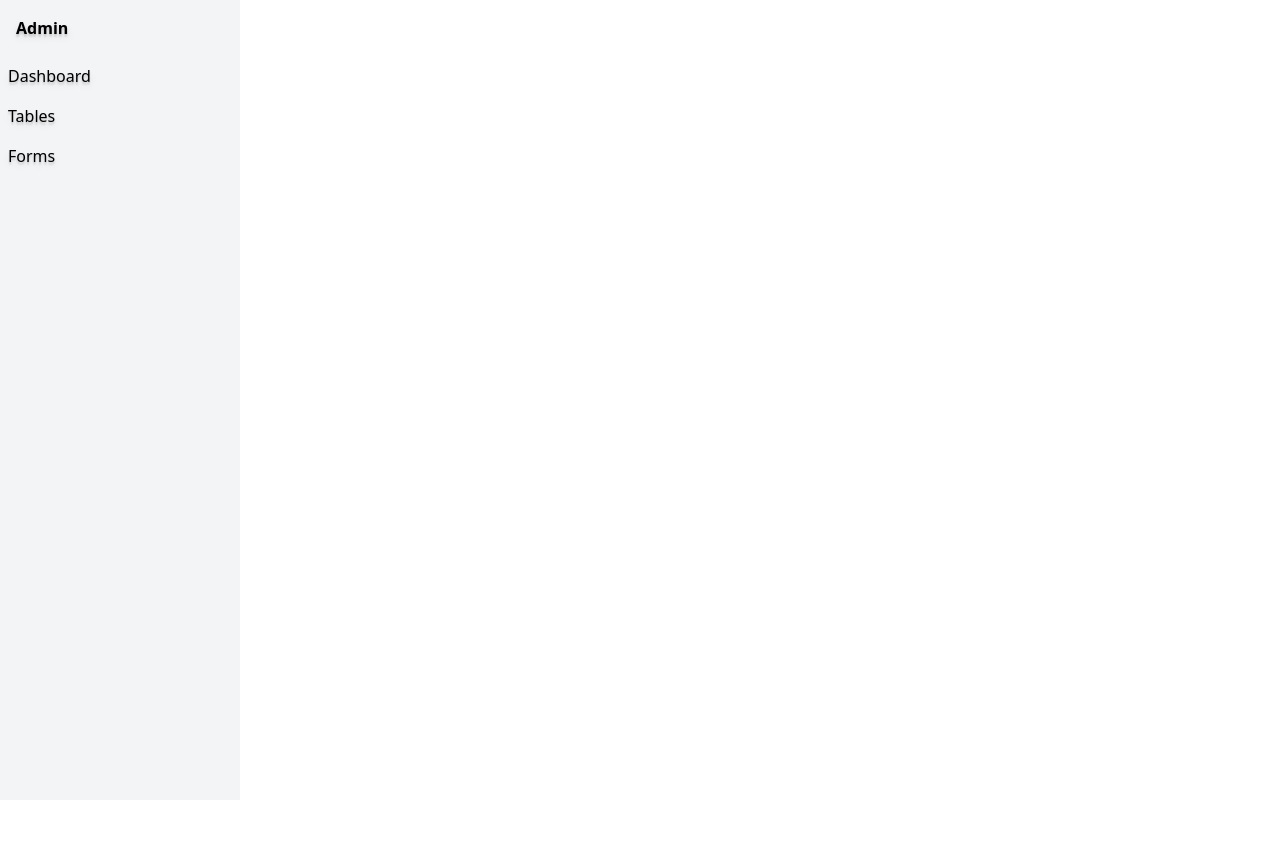
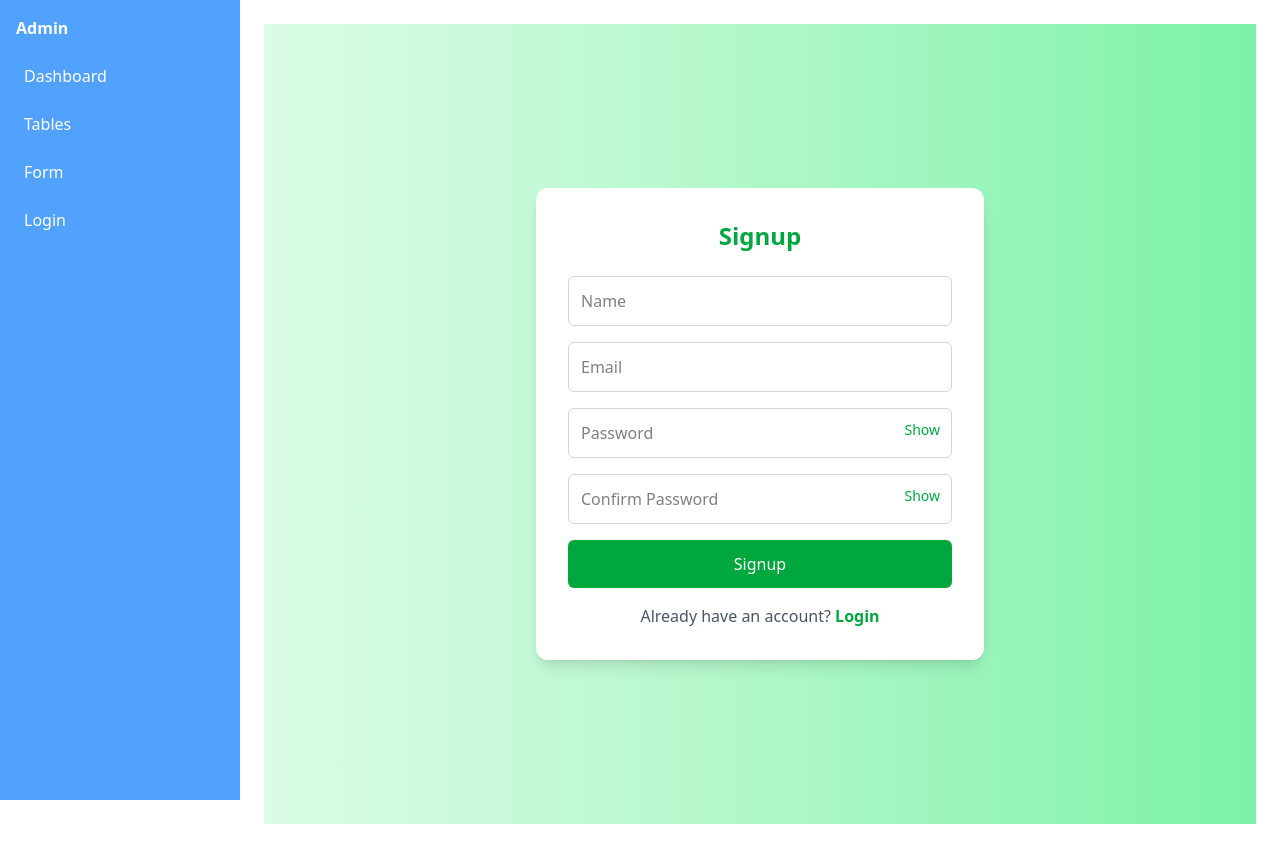
Before and after one commit to Suraj2rp/PROJECT3, a React (Vite) app in the folder frontend/: page /signup in a window 1280 px wide. Before the commit the page ends 800 px from the top, so only its background shows below. Built offline with nearby package versions, Linux system fonts and the light colour scheme; no server answers.

Commit message:
update and add login/singup

```diff
--- a/frontend/package.json
+++ b/frontend/package.json
@@ -18,7 +18,7 @@
     "react": "^19.1.0",
     "react-chartjs-2": "^5.3.0",
     "react-dom": "^19.1.0",
-    "react-router-dom": "^7.6.3",
+    "react-router-dom": "^7.7.1",
     "tailwindcss": "^4.1.11"
   },
   "devDependencies": {
--- a/frontend/src/App.jsx
+++ b/frontend/src/App.jsx
@@ -7,6 +7,8 @@ import Sidebar from "./components/Sidebar";
 import Dashboard from "./pages/Dashboard";
 import Tables from "./pages/Tables";
 import Forms from "./pages/Forms";
+import Login from './components/Login';
+import Signup from './components/Signup';
 
 function App() {
   const [count, setCount] = useState(0)
@@ -29,9 +31,11 @@ function App() {
         <Sidebar />
         <div className="flex-1 p-6 ml-60">
           <Routes>
-            <Route path="/" element={<Dashboard />} />
+            <Route path="/dashboard" element={<Dashboard />} />
             <Route path="/tables" element={<Tables />} />
             <Route path="/forms" element={<Forms />} />
+            <Route path="/login" element={<Login />} />
+            <Route path="/signup" element={<Signup />} />
           </Routes>
         </div>
       </div>
--- a/frontend/src/components/Login.jsx
+++ b/frontend/src/components/Login.jsx
@@ -1,54 +1,67 @@
-// import React, { useState } from 'react';
-// import { Link } from 'react-router-dom';
+import React, { useState } from 'react';
+import { Link } from 'react-router-dom';
 
-// const Login = () => {
-//   const [formData, setFormData] = useState({ email: '', password: '' });
+const Login = () => {
+  const [formData, setFormData] = useState({ email: '', password: '' });
+  const [showPassword, setShowPassword] = useState(false);
 
-//   const handleChange = (e) => setFormData({ ...formData, [e.target.name]: e.target.value });
+  const handleChange = (e) => setFormData({ ...formData, [e.target.name]: e.target.value });
 
-//   const handleLogin = (e) => {
-//     e.preventDefault();
-//     console.log('Login form data:', formData);
-//   };
+  const handleLogin = (e) => {
+    e.preventDefault();
+    console.log('Login form data:', formData);
+  };
 
-//   return (
-//     <div className="flex items-center justify-center h-screen bg-gradient-to-r from-blue-100 to-blue-300">
-//       <form
-//         onSubmit={handleLogin}
-//         className="bg-white shadow-lg rounded-xl p-8 w-full max-w-md"
-//       >
-//         <h2 className="text-2xl font-bold mb-6 text-center text-blue-600">Login</h2>
-//         <input
-//           type="email"
-//           name="email"
-//           placeholder="Email"
-//           required
-//           onChange={handleChange}
-//           className="w-full p-3 mb-4 border border-gray-300 rounded-md focus:outline-none focus:ring-2 focus:ring-blue-500"
-//         />
-//         <input
-//           type="password"
-//           name="password"
-//           placeholder="Password"
-//           required
-//           onChange={handleChange}
-//           className="w-full p-3 mb-4 border border-gray-300 rounded-md focus:outline-none focus:ring-2 focus:ring-blue-500"
-//         />
-//         <button
-//           type="submit"
-//           className="w-full bg-blue-600 text-white py-3 rounded-md hover:bg-blue-700 transition"
-//         >
-//           Login
-//         </button>
-//         <p className="mt-4 text-center text-gray-600">
-//           Don’t have an account?{" "}
-//           <Link to="/signup" className="text-blue-600 font-semibold hover:underline">
-//             Signup
-//           </Link>
-//         </p>
-//       </form>
-//     </div>
-//   );
-// };
+  return (
+    <div className="flex items-center justify-center h-screen bg-gradient-to-r from-blue-100 to-blue-300">
+      <form
+        onSubmit={handleLogin}
+        className="bg-white shadow-lg rounded-xl p-8 w-full max-w-md"
+      >
+        <h2 className="text-2xl font-bold mb-6 text-center text-blue-600">Login</h2>
+        <input
+          type="email"
+          name="email"
+          placeholder="Email"
+          required
+          onChange={handleChange}
+          className="w-full p-3 mb-4 border border-gray-300 rounded-md focus:outline-none focus:ring-2 focus:ring-blue-500"
+        />
 
-// export default Login;
+        <div className="relative">
+          <input
+            type={showPassword ? "text" : "password"}
+            name="password"
+            placeholder="Password"
+            required
+            onChange={handleChange}
+            className="w-full p-3 mb-4 border border-gray-300 rounded-md focus:outline-none focus:ring-2 focus:ring-blue-500"
+          />
+          <button
+            type="button"
+            onClick={() => setShowPassword(!showPassword)}
+            className="absolute right-3 top-3 text-sm text-blue-600"
+          >
+            {showPassword ? "Hide" : "Show"}
+          </button>
+        </div>
+
+        <button
+          type="submit"
+          className="w-full bg-blue-600 text-white py-3 rounded-md hover:bg-blue-700 transition"
+        >
+          Login
+        </button>
+
+        <p className="mt-4 text-center text-gray-600">
+          Don’t have an account?{" "}
+          <Link to="/signup" className="text-blue-600 font-semibold hover:underline">
+            Signup
+          </Link>
+        </p>
+      </form>
+    </div>
+  );
+};
+
+export default Login;
--- a/frontend/src/components/Sidebar.jsx
+++ b/frontend/src/components/Sidebar.jsx
@@ -1,13 +1,23 @@
 import React from 'react'
+import { Link } from 'react-router-dom'
 
 function Sidebar() {
   return (
-    <aside className="w-60 fixed h-screen bg-gray-100 dark:bg-blue-400 text-shadow-lg dark:text-white">
+    <aside className="w-60 fixed h-screen bg-blue-400 text-white">
       <div className="p-4 font-bold">Admin</div>
-      <ul>
-        <li className="p-2 hover:bg-gray-200 dark:hover:bg-slate-700"><a href="#">Dashboard</a></li>
-        <li className="p-2 hover:bg-gray-200 dark:hover:bg-slate-700"><a href="#">Tables</a></li>
-        <li className="p-2 hover:bg-gray-200 dark:hover:bg-slate-700"><a href="#">Forms</a></li>
+      <ul className="flex flex-col space-y-2 px-4">
+        <li>
+          <Link className="block p-2 hover:bg-blue-500 rounded" to="/Dashboard"> Dashboard</Link>
+        </li>
+        <li>
+          <Link className="block p-2 hover:bg-blue-500 rounded" to="/Tables">Tables</Link>
+        </li>
+        <li>
+          <Link className="block p-2 hover:bg-blue-500 rounded" to="/Forms">Form</Link>
+        </li>
+        <li>
+          <Link className="block p-2 hover:bg-blue-500 rounded" to="/Login">Login</Link>
+        </li>
       </ul>
     </aside>
   )
--- /dev/null
+++ b/frontend/src/components/Signup.jsx
@@ -0,0 +1,110 @@
+import React, { useState } from 'react';
+import { Link } from 'react-router-dom';
+
+const Signup = () => {
+  const [formData, setFormData] = useState({
+    name: '',
+    email: '',
+    password: '',
+    confirmPassword: '',
+  });
+
+  const [showPassword, setShowPassword] = useState(false);
+  const [showConfirmPassword, setShowConfirmPassword] = useState(false);
+
+  const handleChange = (e) =>
+    setFormData({ ...formData, [e.target.name]: e.target.value });
+
+  const handleSignup = (e) => {
+    e.preventDefault();
+    if (formData.password !== formData.confirmPassword) {
+      alert("Passwords do not match");
+      return;
+    }
+    console.log('Signup form data:', formData);
+    // Api call here
+  };
+
+  return (
+    <div className="flex items-center justify-center h-screen bg-gradient-to-r from-green-100 to-green-300">
+      <form
+        onSubmit={handleSignup}
+        className="bg-white shadow-lg rounded-xl p-8 w-full max-w-md"
+      >
+        <h2 className="text-2xl font-bold mb-6 text-center text-green-600">
+          Signup
+        </h2>
+
+        <input
+          type="text"
+          name="name"
+          placeholder="Name"
+          required
+          onChange={handleChange}
+          className="w-full p-3 mb-4 border border-gray-300 rounded-md focus:outline-none focus:ring-2 focus:ring-green-500"
+        />
+
+        <input
+          type="email"
+          name="email"
+          placeholder="Email"
+          required
+          onChange={handleChange}
+          className="w-full p-3 mb-4 border border-gray-300 rounded-md focus:outline-none focus:ring-2 focus:ring-green-500"
+        />
+
+        <div className="relative">
+          <input
+            type={showPassword ? "text" : "password"}
+            name="password"
+            placeholder="Password"
+            required
+            onChange={handleChange}
+            className="w-full p-3 mb-4 border border-gray-300 rounded-md focus:outline-none focus:ring-2 focus:ring-green-500"
+          />
+          <button
+            type="button"
+            onClick={() => setShowPassword(!showPassword)}
+            className="absolute right-3 top-3 text-sm text-green-600"
+          >
+            {showPassword ? "Hide" : "Show"}
+          </button>
+        </div>
+
+        <div className="relative">
+          <input
+            type={showConfirmPassword ? "text" : "password"}
+            name="confirmPassword"
+            placeholder="Confirm Password"
+            required
+            onChange={handleChange}
+            className="w-full p-3 mb-4 border border-gray-300 rounded-md focus:outline-none focus:ring-2 focus:ring-green-500"
+          />
+          <button
+            type="button"
+            onClick={() => setShowConfirmPassword(!showConfirmPassword)}
+            className="absolute right-3 top-3 text-sm text-green-600"
+          >
+            {showConfirmPassword ? "Hide" : "Show"}
+          </button>
+        </div>
+
+        <button
+          type="submit"
+          className="w-full bg-green-600 text-white py-3 rounded-md hover:bg-green-700 transition"
+        >
+          Signup
+        </button>
+
+        <p className="mt-4 text-center text-gray-600">
+          Already have an account?{" "}
+          <Link to="/login" className="text-green-600 font-semibold hover:underline">
+            Login
+          </Link>
+        </p>
+      </form>
+    </div>
+  );
+};
+
+export default Signup;
--- a/frontend/src/pages/Login.jsx
+++ b/frontend/src/pages/Login.jsx
@@ -1,145 +1,145 @@
-// import React, { useState } from 'react';
-// import { Link, useNavigate } from 'react-router-dom';
-// import { Eye, EyeOff } from 'lucide-react';
-// import { Button } from '@/components/ui/button';
-// import { Input } from '@/components/ui/input';
-// import { Label } from '@/components/ui/label';
-// import { Checkbox } from '@/components/ui/checkbox';
+import React, { useState } from 'react';
+import { Link, useNavigate } from 'react-router-dom';
+import { Eye, EyeOff } from 'lucide-react';
+import { Button } from '@/components/ui/button';
+import { Input } from '@/components/ui/input';
+import { Label } from '@/components/ui/label';
+import { Checkbox } from '@/components/ui/checkbox';
 
-// const Login = () => {
-//   const navigate = useNavigate();
-//   const [formData, setFormData] = useState({
-//     email: '',
-//     password: ''
-//   });
-//   const [showPassword, setShowPassword] = useState(false);
-//   const [rememberMe, setRememberMe] = useState(false);
-//   const [errors, setErrors] = useState({});
-//   const [isLoading, setIsLoading] = useState(false);
+const Login = () => {
+  const navigate = useNavigate();
+  const [formData, setFormData] = useState({
+    email: '',
+    password: ''
+  });
+  const [showPassword, setShowPassword] = useState(false);
+  const [rememberMe, setRememberMe] = useState(false);
+  const [errors, setErrors] = useState({});
+  const [isLoading, setIsLoading] = useState(false);
 
-//   const handleChange = (e) => {
-//     const { name, value } = e.target;
-//     setFormData(prev => ({
-//       ...prev,
-//       [name]: value
-//     }));
-//     if (errors[name]) {
-//       setErrors(prev => ({
-//         ...prev,
-//         [name]: ''
-//       }));
-//     }
-//   };
+  const handleChange = (e) => {
+    const { name, value } = e.target;
+    setFormData(prev => ({
+      ...prev,
+      [name]: value
+    }));
+    if (errors[name]) {
+      setErrors(prev => ({
+        ...prev,
+        [name]: ''
+      }));
+    }
+  };
 
-//   const validateForm = () => {
-//     const newErrors = {};
+  const validateForm = () => {
+    const newErrors = {};
 
-//     if (!formData.email.trim()) newErrors.email = 'Email is required';
-//     else if (!/\S+@\S+\.\S+/.test(formData.email)) newErrors.email = 'Email is invalid';
-//     if (!formData.password) newErrors.password = 'Password is required';
+    if (!formData.email.trim()) newErrors.email = 'Email is required';
+    else if (!/\S+@\S+\.\S+/.test(formData.email)) newErrors.email = 'Email is invalid';
+    if (!formData.password) newErrors.password = 'Password is required';
 
-//     setErrors(newErrors);
-//     return Object.keys(newErrors).length === 0;
-//   };
+    setErrors(newErrors);
+    return Object.keys(newErrors).length === 0;
+  };
 
-//   const handleSubmit = async (e) => {
-//     e.preventDefault();
-//     if (!validateForm()) return;
+  const handleSubmit = async (e) => {
+    e.preventDefault();
+    if (!validateForm()) return;
 
-//     setIsLoading(true);
-//     // Simulate API call
-//     setTimeout(() => {
-//       setIsLoading(false);
-//       console.log('Login attempt:', formData, 'Remember me:', rememberMe);
-//       // On success, redirect to dashboard
-//       navigate('/dashboard');
-//     }, 2000);
-//   };
+    setIsLoading(true);
+    // Simulate API call
+    setTimeout(() => {
+      setIsLoading(false);
+      console.log('Login attempt:', formData, 'Remember me:', rememberMe);
+      // On success, redirect to dashboard
+      navigate('/dashboard');
+    }, 2000);
+  };
 
-//   return (
-//     <div className="min-h-screen bg-gradient-to-br from-blue-50 to-purple-50 flex items-center justify-center px-4">
-//       <div className="max-w-md w-full bg-white rounded-2xl shadow-xl p-8">
-//         <div className="text-center mb-8">
-//           <div className="text-3xl font-bold bg-gradient-to-r from-blue-600 to-purple-600 bg-clip-text text-transparent mb-2">
-//             Welcome Back
-//           </div>
-//           <p className="text-gray-600">Sign in to your DealVault account</p>
-//         </div>
+  return (
+    <div className="min-h-screen bg-gradient-to-br from-blue-50 to-purple-50 flex items-center justify-center px-4">
+      <div className="max-w-md w-full bg-white rounded-2xl shadow-xl p-8">
+        <div className="text-center mb-8">
+          <div className="text-3xl font-bold bg-gradient-to-r from-blue-600 to-purple-600 bg-clip-text text-transparent mb-2">
+            Welcome Back
+          </div>
+          <p className="text-gray-600">Sign in to your DealVault account</p>
+        </div>
 
-//         <form onSubmit={handleSubmit} className="space-y-6">
-//           <div className="space-y-2">
-//             <Label htmlFor="email">Email Address</Label>
-//             <Input
-//               id="email"
-//               name="email"
-//               type="email"
-//               value={formData.email}
-//               onChange={handleChange}
-//               className="h-12 rounded-xl border-gray-200 focus:border-blue-500 focus:ring-blue-500"
-//               placeholder="Enter your email"
-//             />
-//             {errors.email && <p className="text-red-500 text-sm">{errors.email}</p>}
-//           </div>
+        <form onSubmit={handleSubmit} className="space-y-6">
+          <div className="space-y-2">
+            <Label htmlFor="email">Email Address</Label>
+            <Input
+              id="email"
+              name="email"
+              type="email"
+              value={formData.email}
+              onChange={handleChange}
+              className="h-12 rounded-xl border-gray-200 focus:border-blue-500 focus:ring-blue-500"
+              placeholder="Enter your email"
+            />
+            {errors.email && <p className="text-red-500 text-sm">{errors.email}</p>}
+          </div>
 
-//           <div className="space-y-2">
-//             <Label htmlFor="password">Password</Label>
-//             <div className="relative">
-//               <Input
-//                 id="password"
-//                 name="password"
-//                 type={showPassword ? 'text' : 'password'}
-//                 value={formData.password}
-//                 onChange={handleChange}
-//                 className="h-12 rounded-xl border-gray-200 focus:border-blue-500 focus:ring-blue-500 pr-12"
-//                 placeholder="Enter your password"
-//               />
-//               <button
-//                 type="button"
-//                 onClick={() => setShowPassword(!showPassword)}
-//                 className="absolute right-3 top-1/2 transform -translate-y-1/2 text-gray-500 hover:text-gray-700"
-//               >
-//                 {showPassword ? <EyeOff className="h-5 w-5" /> : <Eye className="h-5 w-5" />}
-//               </button>
-//             </div>
-//             {errors.password && <p className="text-red-500 text-sm">{errors.password}</p>}
-//           </div>
+          <div className="space-y-2">
+            <Label htmlFor="password">Password</Label>
+            <div className="relative">
+              <Input
+                id="password"
+                name="password"
+                type={showPassword ? 'text' : 'password'}
+                value={formData.password}
+                onChange={handleChange}
+                className="h-12 rounded-xl border-gray-200 focus:border-blue-500 focus:ring-blue-500 pr-12"
+                placeholder="Enter your password"
+              />
+              <button
+                type="button"
+                onClick={() => setShowPassword(!showPassword)}
+                className="absolute right-3 top-1/2 transform -translate-y-1/2 text-gray-500 hover:text-gray-700"
+              >
+                {showPassword ? <EyeOff className="h-5 w-5" /> : <Eye className="h-5 w-5" />}
+              </button>
+            </div>
+            {errors.password && <p className="text-red-500 text-sm">{errors.password}</p>}
+          </div>
 
-//           <div className="flex items-center justify-between">
-//             <div className="flex items-center space-x-2">
-//               <Checkbox
-//                 id="rememberMe"
-//                 checked={rememberMe}
-//                 onCheckedChange={setRememberMe}
-//               />
-//               <Label htmlFor="rememberMe" className="text-sm text-gray-600">
-//                 Remember me
-//               </Label>
-//             </div>
-//             <Link to="/forgot-password" className="text-sm text-blue-600 hover:text-purple-600 transition-colors">
-//               Forgot password?
-//             </Link>
-//           </div>
+          <div className="flex items-center justify-between">
+            <div className="flex items-center space-x-2">
+              <Checkbox
+                id="rememberMe"
+                checked={rememberMe}
+                onCheckedChange={setRememberMe}
+              />
+              <Label htmlFor="rememberMe" className="text-sm text-gray-600">
+                Remember me
+              </Label>
+            </div>
+            <Link to="/forgot-password" className="text-sm text-blue-600 hover:text-purple-600 transition-colors">
+              Forgot password?
+            </Link>
+          </div>
 
-//           <Button
-//             type="submit"
-//             disabled={isLoading}
-//             className="w-full h-12 bg-gradient-to-r from-blue-600 to-purple-600 hover:opacity-90 rounded-xl font-semibold transition-all duration-300 transform hover:scale-105"
-//           >
-//             {isLoading ? 'Signing In...' : 'Sign In'}
-//           </Button>
-//         </form>
+          <Button
+            type="submit"
+            disabled={isLoading}
+            className="w-full h-12 bg-gradient-to-r from-blue-600 to-purple-600 hover:opacity-90 rounded-xl font-semibold transition-all duration-300 transform hover:scale-105"
+          >
+            {isLoading ? 'Signing In...' : 'Sign In'}
+          </Button>
+        </form>
 
-//         <div className="mt-6 text-center">
-//           <p className="text-gray-600">
-//             Don't have an account?{' '}
-//             <Link to="/signup" className="text-blue-600 hover:text-purple-600 font-medium transition-colors">
-//               Sign Up
-//             </Link>
-//           </p>
-//         </div>
-//       </div>
-//     </div>
-//   );
-// };
+        <div className="mt-6 text-center">
+          <p className="text-gray-600">
+            Don't have an account?{' '}
+            <Link to="/signup" className="text-blue-600 hover:text-purple-600 font-medium transition-colors">
+              Sign Up
+            </Link>
+          </p>
+        </div>
+      </div>
+    </div>
+  );
+};
 
-// export default Login;
+export default Login;
```
Also changed, not shown: frontend/src/pages/Forms.jsx (+41 -8 lines), frontend/src/pages/Tables.jsx (+31 -8 lines), 1 other file (tests, documents, lock files or other folders).
